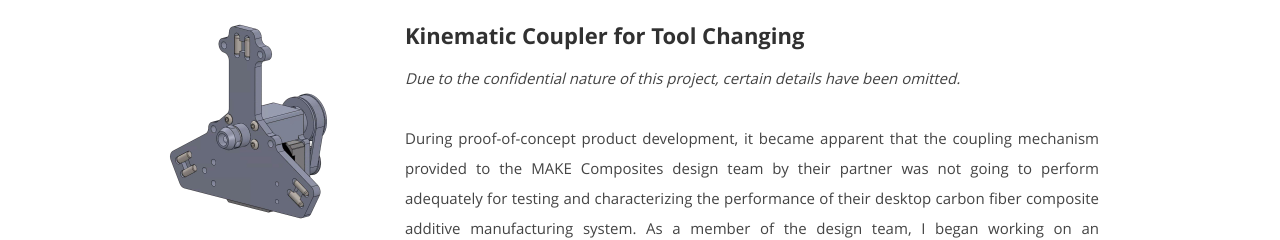
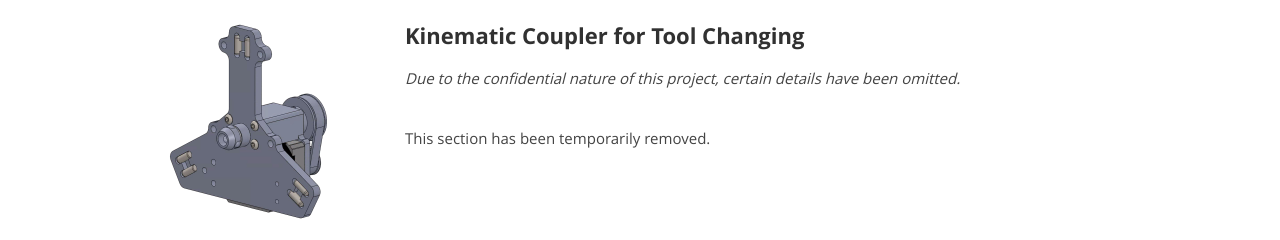
Before and after one commit to phillipsoucy/phillipsoucy.github.io, a plain HTML site: page portfolio/portfolio.html in a window 1280 px wide. Shown: the part 2000-2240 px from the top of the page. Drawn offline with nearby package versions, Linux system fonts and the light colour scheme.

Commit message:
Update portfolio.html

```diff
--- a/portfolio/portfolio.html
+++ b/portfolio/portfolio.html
@@ -129,6 +129,7 @@
 
             <p><span>Due to the confidential nature of this project, certain details have been omitted.</span></p>
 
+			<!--
 			<p>During proof-of-concept product development, it became apparent that the coupling mechanism provided to the
 			MAKE Composites design team by their partner was not going to perform adequately for testing and characterizing
 			the performance of their desktop carbon fiber composite additive manufacturing system. As a member of the design team,
@@ -153,6 +154,9 @@
 
 			<img class="pic"  src="../images/coupler/coupler_schematic.jpg"/>
 			<p class="fig">Figure 1: A series of schematic cross-section illustrations depicting the engagement process between the shank and tool mating surfaces.<p>
+			-->
+
+		 	<p> This section has been temporarily removed. </p>
 
             </div> <!-- end row -->
 
```
